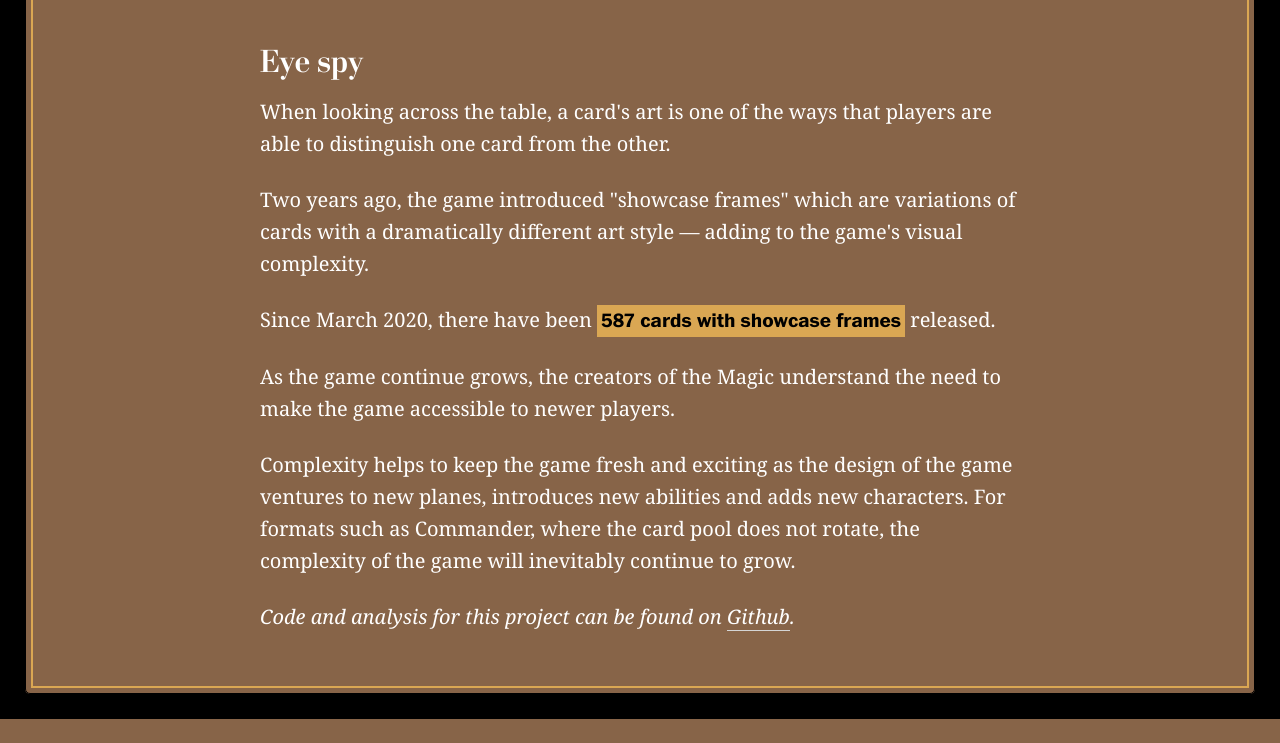
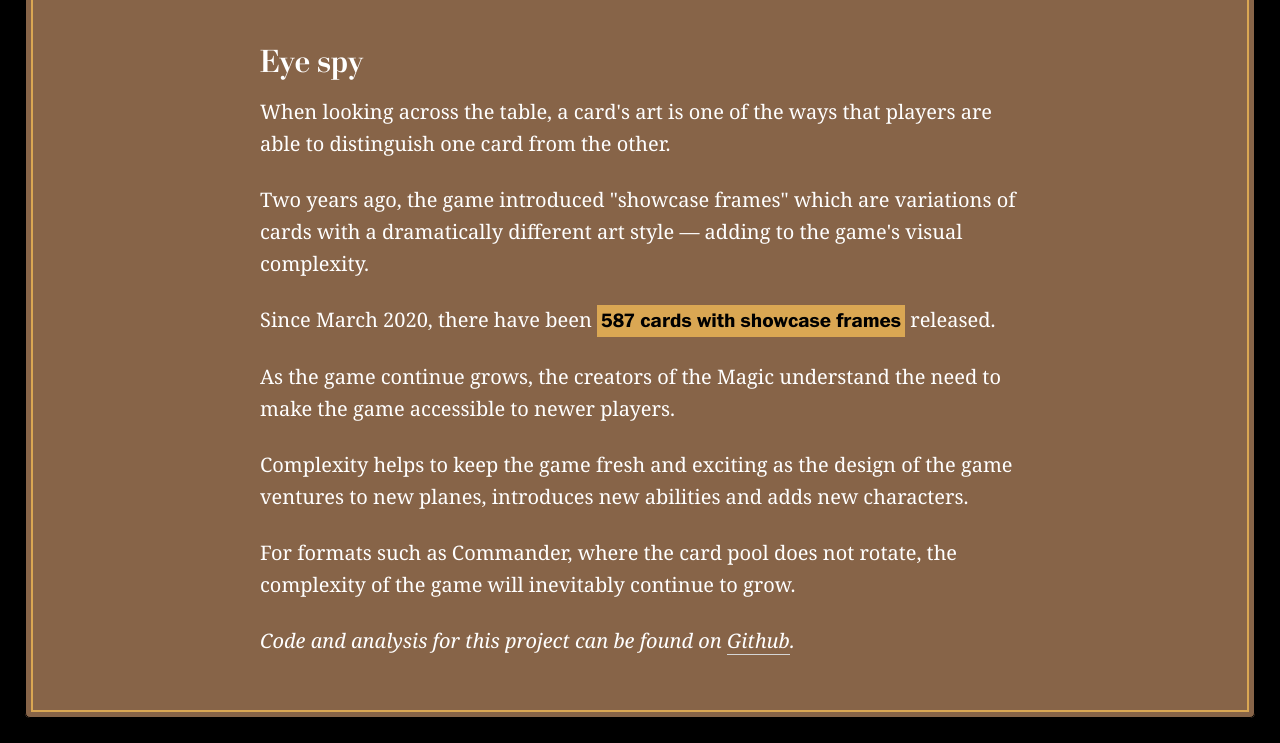
Before and after one commit to onlyandrewn/magic-the-gathering, a plain HTML site: page index.html in a window 1280 px wide. Shown: the part 3679-4422 px from the top of the page. Before the commit the page ends 4398 px from the top, so only its background shows below. Drawn offline with Linux system fonts and the light colour scheme.

Commit message:
Update index.html

```diff
--- a/index.html
+++ b/index.html
@@ -222,7 +222,7 @@
 
                     <h2>If you started playing Magic <span class="highlight">in 2020</span> at the beginning of the pandemic</h2>
 
-                    <p class="article__text">A total of <span class="highlight">18,515 cards</span> have been released since March 2020. This year alone, there have been more than 5,262 cards released.</p>
+                    <p class="article__text">A total of <span class="highlight">18,515 cards</span> have been released since March 2020. This year alone, there have been more than 5,000 cards released.</p>
 
                     <div class="wrapper">
                     <iframe title="Revel in riches" aria-label="Interactive line chart" id="datawrapper-chart-NoPbA" src="https://datawrapper.dwcdn.net/NoPbA/7/" scrolling="no" frameborder="0" style="width: 0; min-width: 100% !important; border: none;" height="400"></iframe><script type="text/javascript">!function(){"use strict";window.addEventListener("message",(function(e){if(void 0!==e.data["datawrapper-height"]){var t=document.querySelectorAll("iframe");for(var a in e.data["datawrapper-height"])for(var r=0;r<t.length;r++){if(t[r].contentWindow===e.source)t[r].style.height=e.data["datawrapper-height"][a]+"px"}}}))}();
@@ -249,7 +249,9 @@
 
                     <p class="article__text">As the game continue grows, the creators of the Magic understand the need to make the game accessible to newer players.</p>
 
-                    <p class="article__text">Complexity helps to keep the game fresh and exciting as the design of the game ventures to new planes, introduces new abilities and adds new characters. For formats such as Commander, where the card pool does not rotate, the complexity of the game will inevitably continue to grow.</p>
+                    <p class="article__text">Complexity helps to keep the game fresh and exciting as the design of the game ventures to new planes, introduces new abilities and adds new characters.</p>
+
+                    <p class="article__text">For formats such as Commander, where the card pool does not rotate, the complexity of the game will inevitably continue to grow.</p>
 
                     <p class="article__text code">Code and analysis for this project can be found on <a href="https://onlyandrewn.github.io/magic-the-gathering/">Github</a>.</p>
                 </div>
```
